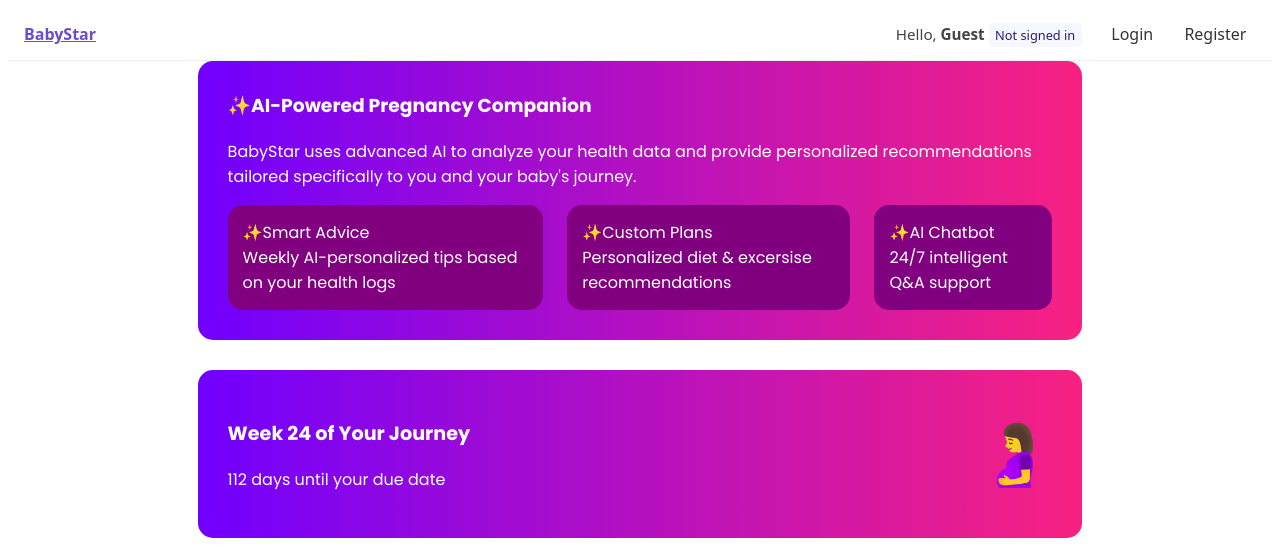
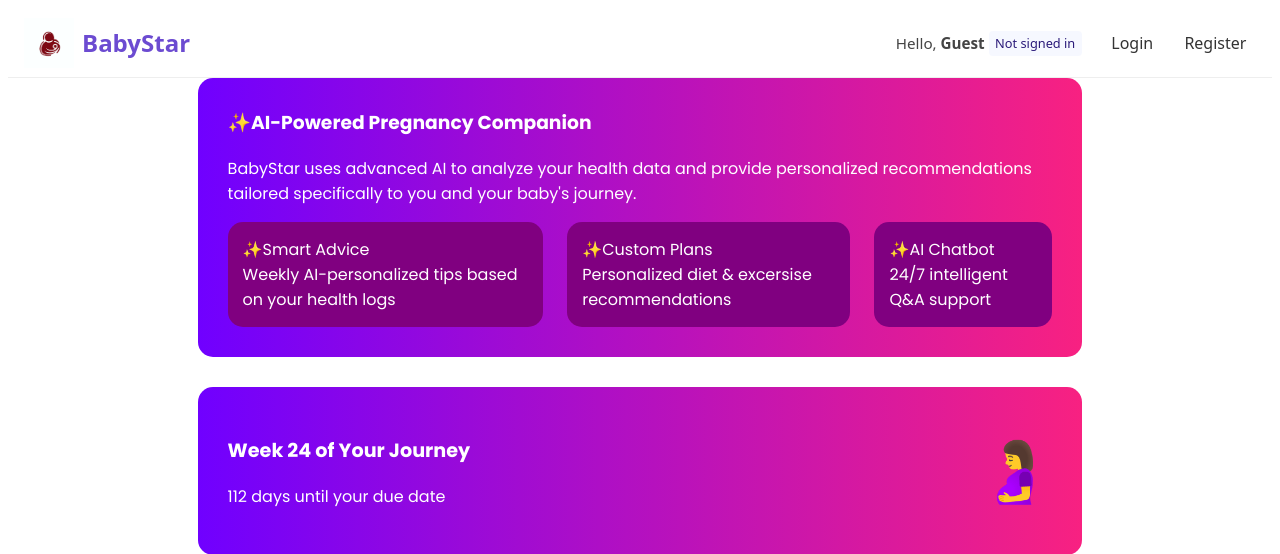
Before and after one commit to quangminh241105/babystar, a Node server app: page / in a window 1280 px wide. Shown: the top 554 px of the page. Run offline with Node 20, Linux system fonts and the light colour scheme; some libraries are stand-ins or nearby versions.

Commit message:
FE: add logo (WIP)

```diff
--- a/client/views/partials/navbar.ejs
+++ b/client/views/partials/navbar.ejs
@@ -52,12 +52,32 @@
         border-radius: 4px;
         font-size: 0.8rem;
     }
+
+    .navbar-brand {
+        display: flex;
+        align-items: center;
+        gap: 0.5rem;
+    }
+
+    .navbar-logo-img {
+        height: 50px;
+        width: auto;
+        object-fit: contain;
+    }
+
+    .navbar-title {
+        font-size: 1.5rem;
+        margin: 0;
+        color: #6c4bd1;
+        font-weight: 700;
+    }
 </style>
 
 <nav class="topnav" role="navigation" aria-label="Main navigation">
-    <a href="/" class="brand">
-        BabyStar
-    </a>
+    <div class="navbar-brand">
+        <img src="./images/global/logo.png" alt="BabyStar Logo" class="navbar-logo-img">
+        <h1 class="navbar-title">BabyStar</h1>
+    </div>
 
     <div style="flex:1"></div>
 
```
Also changed, not shown: client/public/images/global/logo.png (added).
